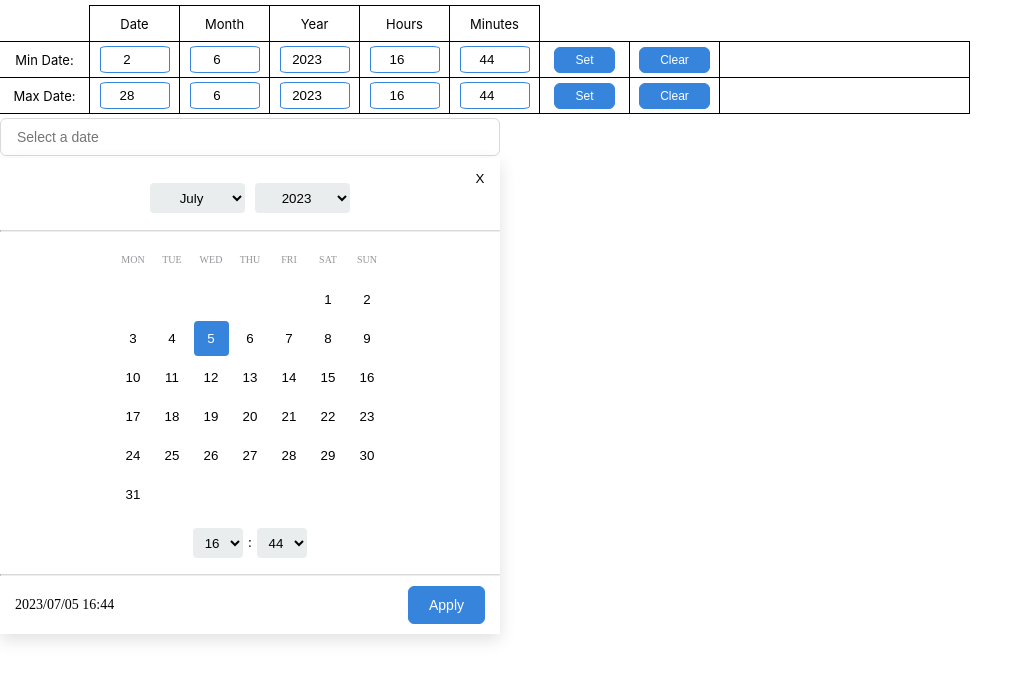
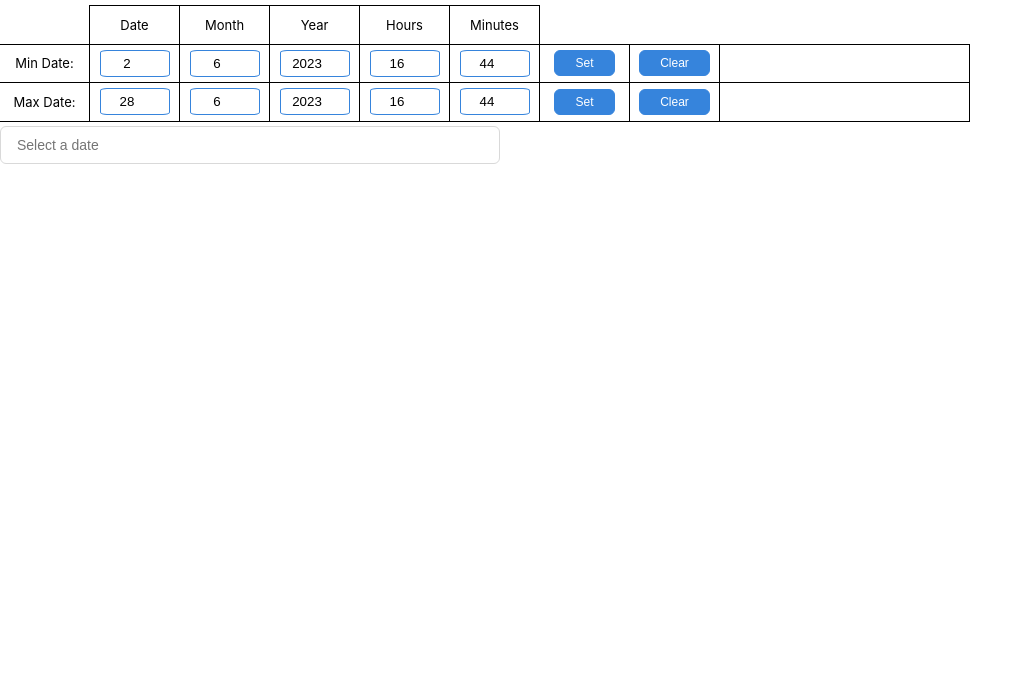
Before and after one commit to snigdho611/custom-react-datepicker, a React (Create React App) app: page / in a window 1280 px wide. Shown: the top 680 px of the page, without its empty margins (0-1033 px from the left). Built offline with nearby package versions, Linux system fonts and the light colour scheme.

Commit message:
Updated Readme.md with proper mentions and update information

```diff
--- a/src/App.tsx
+++ b/src/App.tsx
@@ -2,7 +2,7 @@ import { useState } from "react";
 import Datepicker from "./components/Datepicker";
 
 function App() {
-  const [start, setStart] = useState<Date | null>(null);
+  const [dateVal, setDateVal] = useState<Date | null>(null);
   const [minDate, setMinDate] = useState<number>(2);
   const [minMonth, setMinMonth] = useState<number>(new Date().getMonth());
   const [minYear, setMinYear] = useState<number>(new Date().getFullYear());
@@ -222,9 +222,9 @@ function App() {
       </div>
       <Datepicker
         width="500px"
-        value={start}
+        value={dateVal}
         onChange={(date) => {
-          setStart(date);
+          setDateVal(date);
         }}
         min={min}
         max={max}
--- a/src/components/Datepicker/index.tsx
+++ b/src/components/Datepicker/index.tsx
@@ -55,7 +55,7 @@ const Datepicker: React.FC<IDatepickerProps> = ({
 
   const menuRef = useRef<HTMLDivElement | null>(null);
   const inputRef = useRef<HTMLInputElement | null>(null);
-  const [open, setOpen] = useState<boolean>(true);
+  const [open, setOpen] = useState<boolean>(false);
 
   useEffect(() => {
     if (disabled) {
@@ -83,7 +83,7 @@ const Datepicker: React.FC<IDatepickerProps> = ({
     };
 
     inputElement && inputElement.addEventListener("keydown", handleSpacebar);
-    // document.addEventListener("mousedown", handleClickOutside);
+    document.addEventListener("mousedown", handleClickOutside);
 
     return () => {
       inputElement && inputElement.removeEventListener("keydown", handleSpacebar);
@@ -222,7 +222,7 @@ const Datepicker: React.FC<IDatepickerProps> = ({
         menuDisplayDate.minutes
       )
     );
-    // setOpen(false);
+    setOpen(false);
   };
 
   const handleCancel = () => {
--- a/src/index.scss
+++ b/src/index.scss
@@ -41,7 +41,7 @@ body {
       outline: 1px solid black;
       margin-right: 1px;
       margin-top: 1px;
-      height: 35px;
+      height: 37.5px;
       justify-content: center;
       align-items: center;
       display: flex;
```
Also changed, not shown: 1 other file (tests, documents, lock files or other folders).
